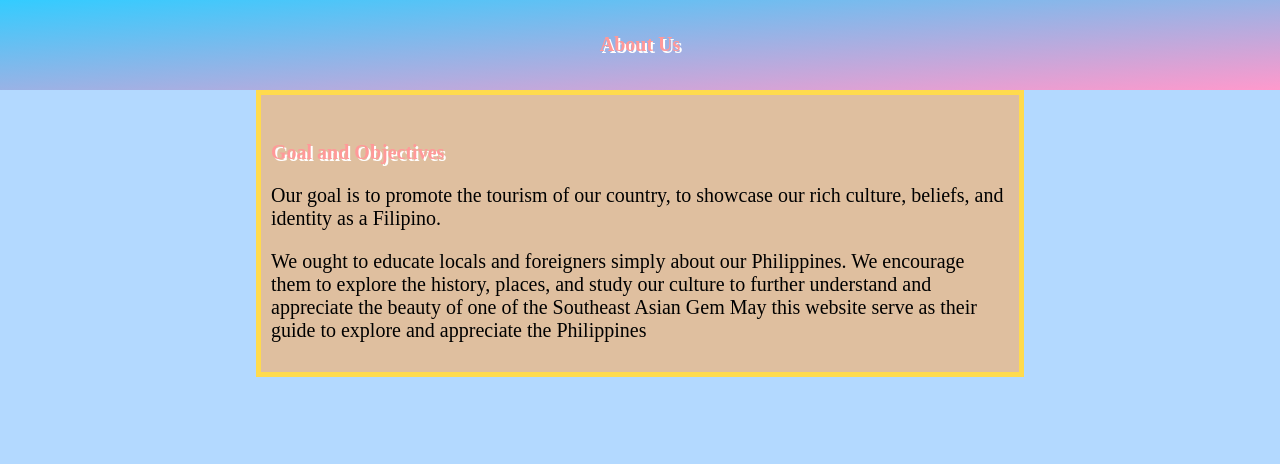
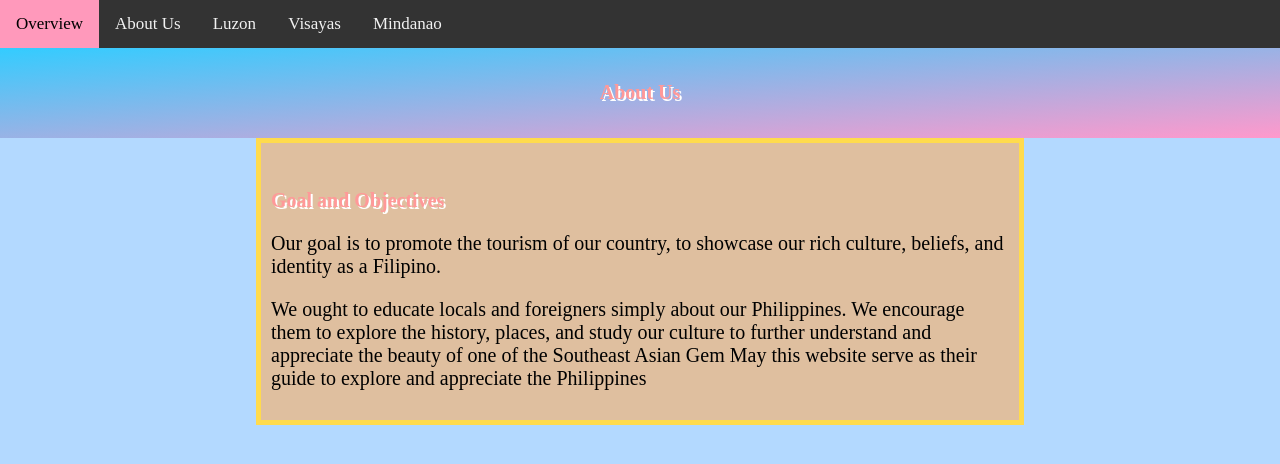
Before and after one commit to yviere/PhilippinesICT9, a plain HTML site: page Overview.html in a window 1280 px wide. Drawn offline with Linux system fonts and the light colour scheme; a web font is replaced by a local one.

Commit message:
Update Overview.html

```diff
--- a/Overview.html
+++ b/Overview.html
@@ -2,6 +2,50 @@
 <html lang="en">
 <head>
 <title> About Us </title>
+
+  <head>
+<meta name="viewport" content="width=device-width, initial-scale=1">
+<style>
+body {
+  margin: 0;
+  font-family: Arial, Helvetica, sans-serif;
+}
+
+.topnav {
+  overflow: hidden;
+  background-color: #333;
+}
+
+.topnav a {
+  float: left;
+  color: #f2f2f2;
+  text-align: center;
+  padding: 14px 16px;
+  text-decoration: none;
+  font-size: 17px;
+}
+
+.topnav a:hover {
+  background-color: #ddd;
+  color: white;
+}
+
+.topnav a.active {
+  background-color: #ff99bb;
+  color: black;
+}
+</style>
+</head>
+<body>
+
+<div class="topnav">
+  <a class="active" href=#home>Overview</a>
+  <a href="Overview.html">About Us</a>
+  <a href="luzon.html">Luzon</a>
+  <a href="Visayas.html">Visayas</a>
+  <a href="Mindanao.html">Mindanao</a>
+</div>
+
 <meta charset="utf-8">
 <meta name="viewport" content="width=device-width, initial-scale=1">
 <style>
```
